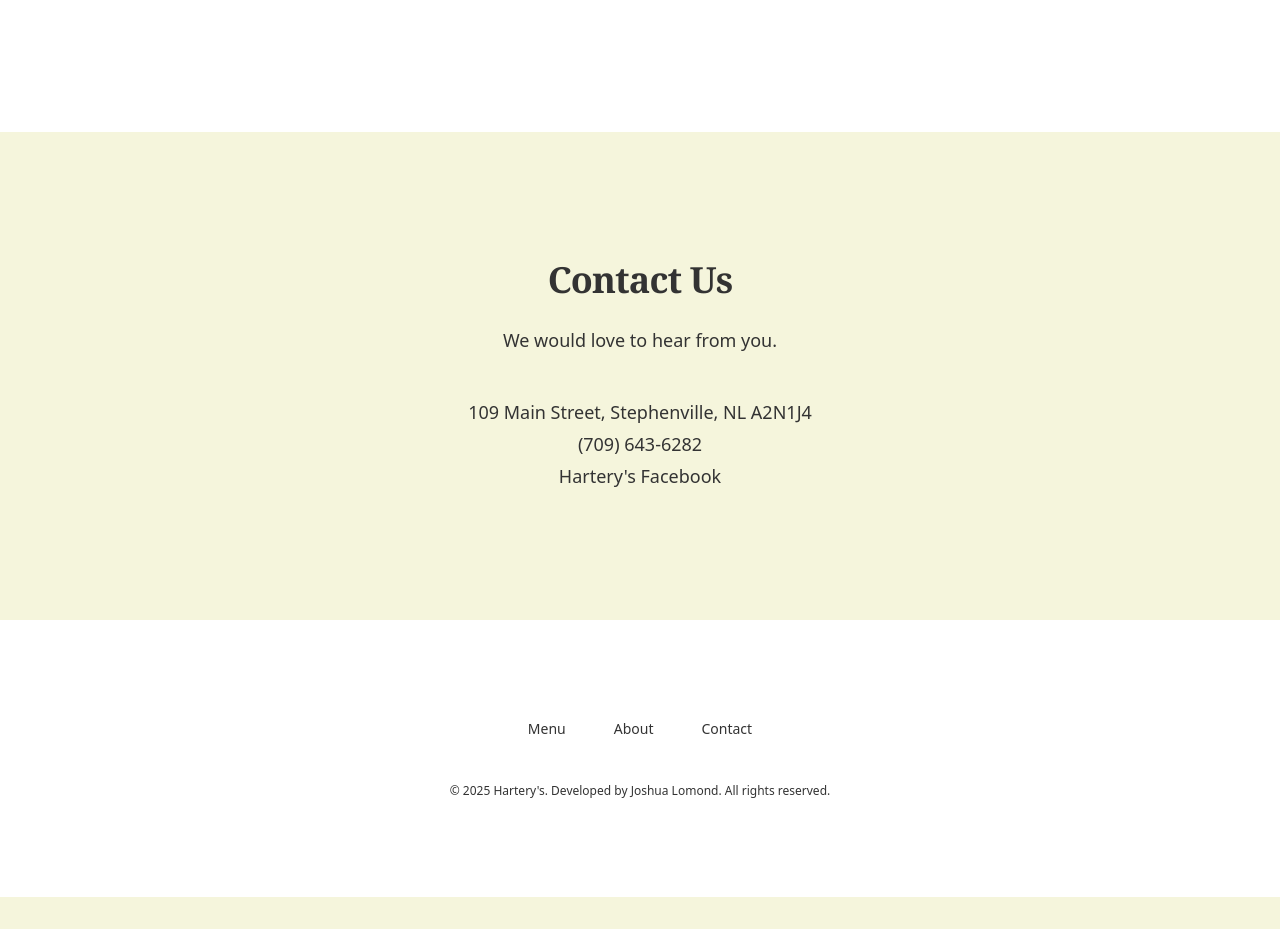
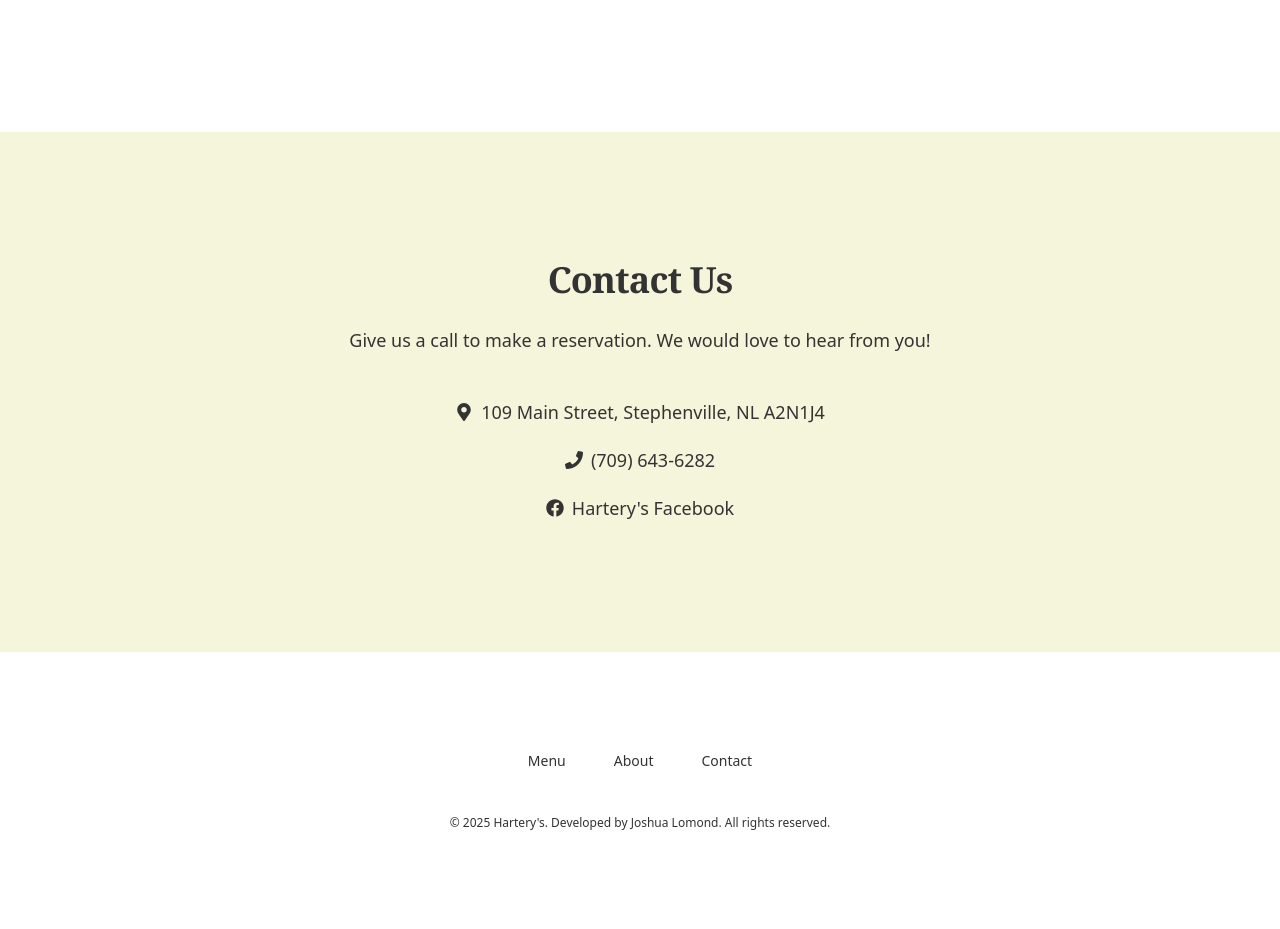
Before and after one commit to JoshuaLomond/harterys, a Next.js app: page / in a window 1280 px wide. Shown: the part 1820-2749 px from the top of the page. Before the commit the page ends 2717 px from the top, so only its background shows below. Built offline with nearby package versions, Linux system fonts and the light colour scheme; a web font is replaced by a local one.

Commit message:
Add contact icons and enhance footer links with hover effects; implement ScrollAnimation component for smooth transitions

```diff
--- a/app/components/Contact.tsx
+++ b/app/components/Contact.tsx
@@ -1,3 +1,5 @@
+import { FaPhone, FaMapMarkerAlt, FaFacebook } from "react-icons/fa";
+
 export default function Contact() {
   return (
     <div id="contact" className="bg-secondary py-24 sm:py-32">
@@ -7,21 +9,25 @@ export default function Contact() {
             Contact Us
           </h2>
           <p className="mt-6 text-lg leading-8 text-dark-charcoal">
-            We would love to hear from you.
+            Give us a call to make a reservation. We would love to hear from
+            you!
           </p>
-          <div className="mt-10">
-            <p className="text-lg leading-8 text-dark-charcoal">
+          <div className="mt-10 space-y-4">
+            <p className="text-lg leading-8 text-dark-charcoal flex items-center justify-center gap-2">
+              <FaMapMarkerAlt className="text-primary" />
               109 Main Street, Stephenville, NL A2N1J4
             </p>
-            <p className="text-lg leading-8 text-dark-charcoal">
+            <p className="text-lg leading-8 text-dark-charcoal flex items-center justify-center gap-2">
+              <FaPhone className="text-primary" />
               (709) 643-6282
             </p>
-            <p className="text-lg leading-8 text-dark-charcoal">
+            <p className="text-lg leading-8 text-dark-charcoal flex items-center justify-center gap-2">
+              <FaFacebook className="text-primary" />
               <a
                 href="https://www.facebook.com/harterysfamilyrestaurant/"
                 target="_blank"
                 rel="noopener noreferrer"
-                className="text-primary hover:text-primary/80"
+                className="text-primary hover:text-primary/80 transition-transform hover:scale-105"
               >
                 Hartery's Facebook
               </a>
--- a/app/components/Footer.tsx
+++ b/app/components/Footer.tsx
@@ -9,7 +9,7 @@ export default function Footer() {
           <div className="pb-6">
             <a
               href="#menu"
-              className="text-sm leading-6 text-dark-charcoal hover:text-dark-charcoal/80"
+              className="text-sm leading-6 text-dark-charcoal hover:text-dark-charcoal/80 transition-transform hover:scale-105 inline-block"
             >
               Menu
             </a>
@@ -17,7 +17,7 @@ export default function Footer() {
           <div className="pb-6">
             <a
               href="#about"
-              className="text-sm leading-6 text-dark-charcoal hover:text-dark-charcoal/80"
+              className="text-sm leading-6 text-dark-charcoal hover:text-dark-charcoal/80 transition-transform hover:scale-105 inline-block"
             >
               About
             </a>
@@ -25,7 +25,7 @@ export default function Footer() {
           <div className="pb-6">
             <a
               href="#contact"
-              className="text-sm leading-6 text-dark-charcoal hover:text-dark-charcoal/80"
+              className="text-sm leading-6 text-dark-charcoal hover:text-dark-charcoal/80 transition-transform hover:scale-105 inline-block"
             >
               Contact
             </a>
@@ -37,7 +37,7 @@ export default function Footer() {
             href="https://joshlomond.dev/"
             target="_blank"
             rel="noopener noreferrer"
-            className="text-primary hover:text-primary/80"
+            className="text-primary hover:text-primary/80 transition-transform hover:scale-105 inline-block"
           >
             Joshua Lomond
           </a>
--- a/app/components/Hero.tsx
+++ b/app/components/Hero.tsx
@@ -15,11 +15,14 @@ export default function Hero() {
         <div className="mt-10 flex items-center justify-center gap-x-6">
           <a
             href="#menu"
-            className="rounded-md bg-primary px-3-5 py-2.5 text-sm font-semibold text-white shadow-sm hover:bg-primary/80 focus-visible:outline focus-visible:outline-2 focus-visible:outline-offset-2 focus-visible:outline-primary"
+            className="rounded-md bg-primary px-3-5 py-2.5 text-sm font-semibold text-white shadow-sm hover:bg-primary/80 focus-visible:outline focus-visible:outline-2 focus-visible:outline-offset-2 focus-visible:outline-primary transition-transform hover:scale-105"
           >
             View Menu
           </a>
-          <a href="#contact" className="text-sm font-semibold leading-6">
+          <a
+            href="#contact"
+            className="text-sm font-semibold leading-6 transition-transform hover:scale-105"
+          >
             Book a table <span aria-hidden="true">→</span>
           </a>
         </div>
--- /dev/null
+++ b/app/components/ScrollAnimation.tsx
@@ -0,0 +1,26 @@
+"use client";
+
+import { motion } from "framer-motion";
+import { useInView } from "react-intersection-observer";
+
+export default function ScrollAnimation({
+  children,
+}: {
+  children: React.ReactNode;
+}) {
+  const [ref, inView] = useInView({
+    triggerOnce: true,
+    threshold: 0.1,
+  });
+
+  return (
+    <motion.div
+      ref={ref}
+      initial={{ opacity: 0, y: 50 }}
+      animate={{ opacity: inView ? 1 : 0, y: inView ? 0 : 50 }}
+      transition={{ duration: 0.5 }}
+    >
+      {children}
+    </motion.div>
+  );
+}
--- a/app/globals.css
+++ b/app/globals.css
@@ -1,4 +1,8 @@
 @import "tailwindcss";
+
+html {
+  scroll-behavior: smooth;
+}
 
 body {
   background-color: #f5f5dc; /* secondary color */
--- a/app/page.tsx
+++ b/app/page.tsx
@@ -4,6 +4,7 @@ import Menu from "./components/Menu";
 import About from "./components/About";
 import Contact from "./components/Contact";
 import Footer from "./components/Footer";
+import ScrollAnimation from "./components/ScrollAnimation";
 
 export default function Home() {
   return (
@@ -11,9 +12,15 @@ export default function Home() {
       <Header />
       <main className="isolate">
         <Hero />
-        <Menu />
-        <About />
-        <Contact />
+        <ScrollAnimation>
+          <Menu />
+        </ScrollAnimation>
+        <ScrollAnimation>
+          <About />
+        </ScrollAnimation>
+        <ScrollAnimation>
+          <Contact />
+        </ScrollAnimation>
       </main>
       <Footer />
     </div>
--- a/package.json
+++ b/package.json
@@ -11,9 +11,12 @@
   "dependencies": {
     "@vercel/analytics": "^1.5.0",
     "@vercel/speed-insights": "^1.2.0",
+    "framer-motion": "^12.23.24",
     "next": "16.0.1",
     "react": "19.2.0",
-    "react-dom": "19.2.0"
+    "react-dom": "19.2.0",
+    "react-icons": "^5.5.0",
+    "react-intersection-observer": "^10.0.0"
   },
   "devDependencies": {
     "@tailwindcss/postcss": "^4",
```
Also changed, not shown: 1 other file (tests, documents, lock files or other folders).
